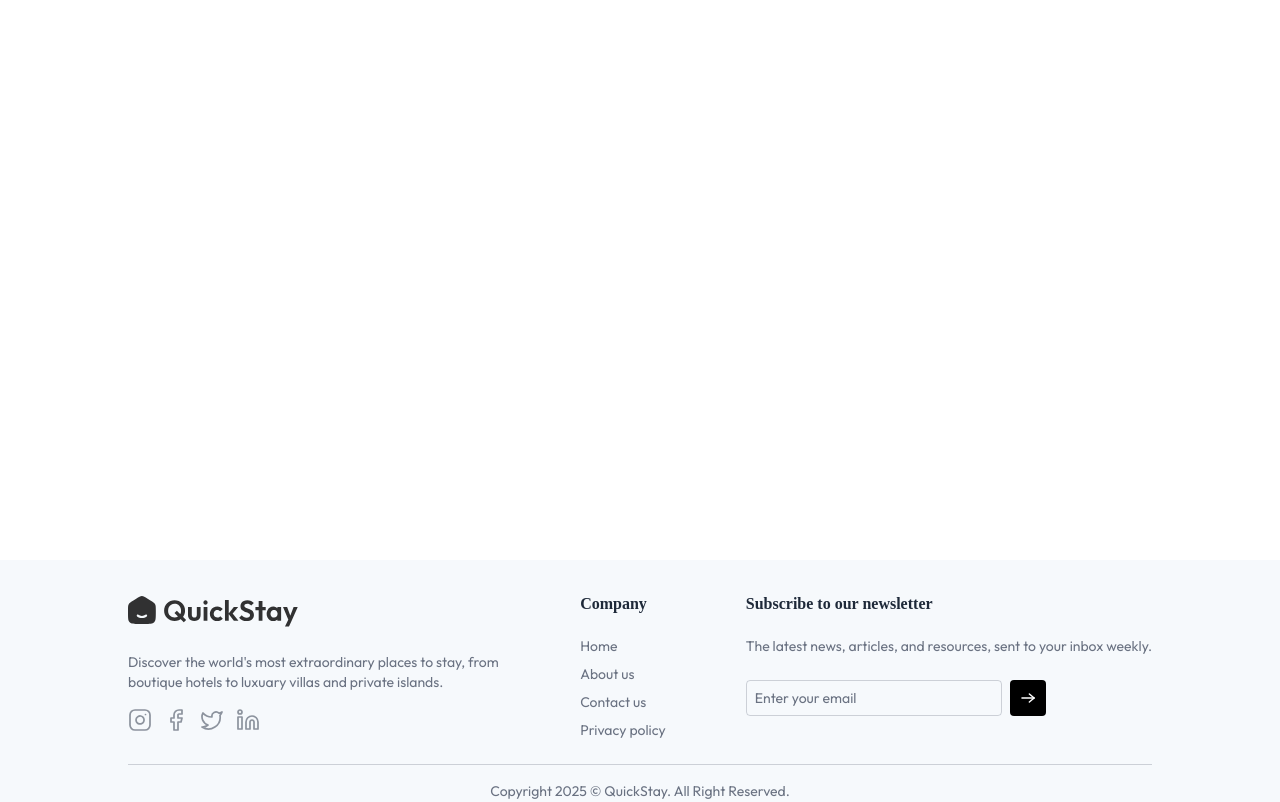
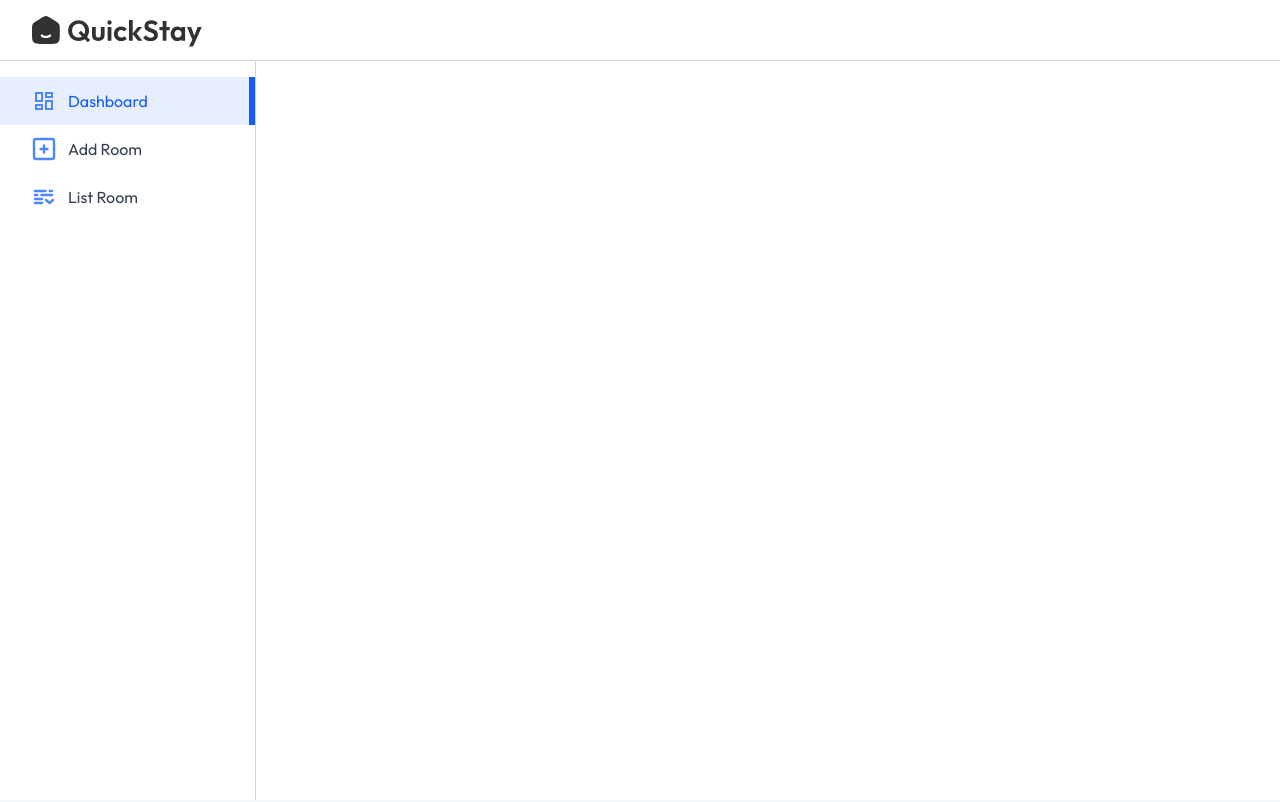
Before and after one commit to WilliamMattsson1/hotel-booking, a React (Vite) app in the folder client/: page /owner in a window 1280 px wide. Shown: the top 802 px of the page. Built offline with nearby package versions, Linux system fonts and the light colour scheme; no server answers; a web font is replaced by a local one.

Commit message:
add layout for owner with navbar and sidebar

```diff
--- a/client/src/App.jsx
+++ b/client/src/App.jsx
@@ -6,6 +6,7 @@
 import RoomDetails from './pages/RoomDetails'
 import MyBookings from './pages/MyBookings'
 import HotelReg from './components/HotelReg'
+import { Layout } from './pages/HotelOwner/Layout'
 
 const App = () => {
     const isOwnerPath = useLocation().pathname.includes('owner')
@@ -20,6 +21,7 @@
                     <Route path="/rooms" element={<AllRooms />} />
                     <Route path="/rooms/:id" element={<RoomDetails />} />
                     <Route path="/my-bookings" element={<MyBookings />} />
+                    <Route path="/owner" element={<Layout />}></Route>
                 </Routes>
             </div>
             <Footer />
--- /dev/null
+++ b/client/src/components/HotelOwner/Navbar.jsx
@@ -0,0 +1,20 @@
+import { Link } from 'react-router-dom'
+import { assets } from '../../assets/assets'
+import { UserButton } from '@clerk/clerk-react'
+
+const Navbar = () => {
+    return (
+        <div className="flex items-center justify-between px-4 md:px-8 border-b border-gray-300 py-3 bg-white transition-all duration-300">
+            <Link to="/">
+                <img
+                    src={assets.logo}
+                    alt="logo"
+                    className="h-9 invert opacity-80"
+                />
+            </Link>
+            <UserButton />
+        </div>
+    )
+}
+
+export default Navbar
--- /dev/null
+++ b/client/src/components/HotelOwner/Sidebar.jsx
@@ -0,0 +1,38 @@
+import { NavLink } from 'react-router-dom'
+import { assets } from '../../assets/assets'
+
+const Sidebar = () => {
+    const sidebarLinks = [
+        { name: 'Dashboard', path: '/owner', icon: assets.dashboardIcon },
+        { name: 'Add Room', path: '/owner/add-room', icon: assets.addIcon },
+        { name: 'List Room', path: '/owner/list-room', icon: assets.listIcon }
+    ]
+
+    return (
+        <div className="md:w-64 w-16 border-r h-full text-base border-gray-300 pt-4 flex flex-col transition-all duration-300">
+            {sidebarLinks.map((item, index) => (
+                <NavLink
+                    to={item.path}
+                    key={index}
+                    end="/owner"
+                    className={({ isActive }) =>
+                        `flex items-center py-3 px-4 md:px-8 gap-3 ${
+                            isActive
+                                ? 'border-r-4 md:border-r-[6px] bg-blue-600/10 border-blue-600 text-blue-600'
+                                : 'hover:bg-gray-100/90 border-white text-gray-700'
+                        }`
+                    }
+                >
+                    <img
+                        src={item.icon}
+                        alt={item.name}
+                        className="min-h-6 min-w-6"
+                    />
+                    <p className="md:block hidden text-center">{item.name}</p>
+                </NavLink>
+            ))}
+        </div>
+    )
+}
+
+export default Sidebar
--- /dev/null
+++ b/client/src/pages/HotelOwner/Layout.jsx
@@ -0,0 +1,17 @@
+import { Outlet } from 'react-router-dom'
+import Navbar from '../../components/HotelOwner/Navbar'
+import Sidebar from '../../components/HotelOwner/Sidebar'
+
+export const Layout = () => {
+    return (
+        <div className="flex flex-col h-screen">
+            <Navbar />
+            <div className="flex h-full">
+                <Sidebar />
+                <div className="flex-1">
+                    <Outlet />
+                </div>
+            </div>
+        </div>
+    )
+}
```
Also changed, not shown: client/src/pages/HotelOwner/AddRoom.jsx (added), client/src/pages/HotelOwner/Dashboard.jsx (added), client/src/pages/HotelOwner/ListRoom.jsx (added).
